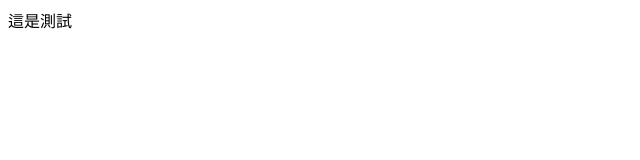
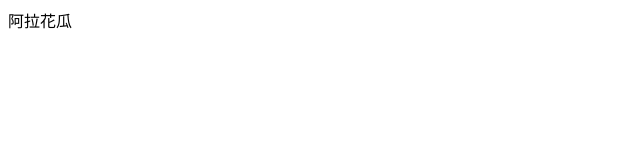
Before and after one commit to Ader0309/test, a plain HTML site: page index.html in a window 1280 px wide. Shown: the full height of the page, 0-640 px from the left. Drawn offline with Linux system fonts and the light colour scheme.

Commit message:
新增阿拉花瓜內容

```diff
--- a/index.html
+++ b/index.html
@@ -7,6 +7,6 @@
     <title>Document</title>
 </head>
 <body>
-    這是測試
+    阿拉花瓜
 </body>
 </html>
```
